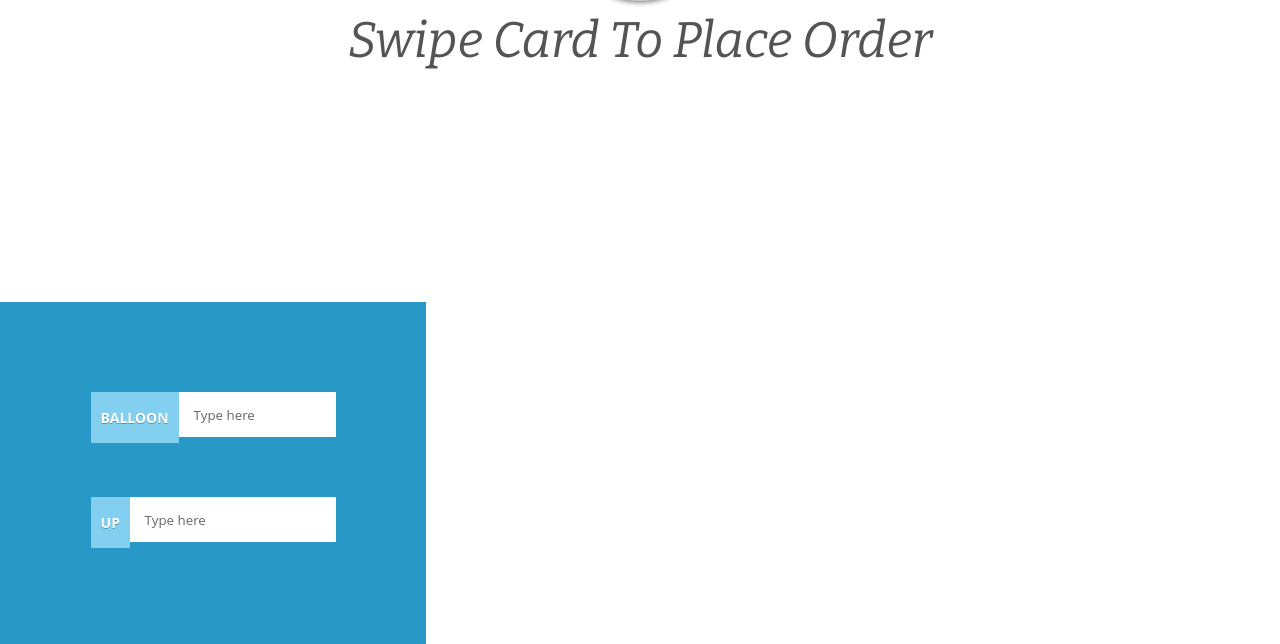
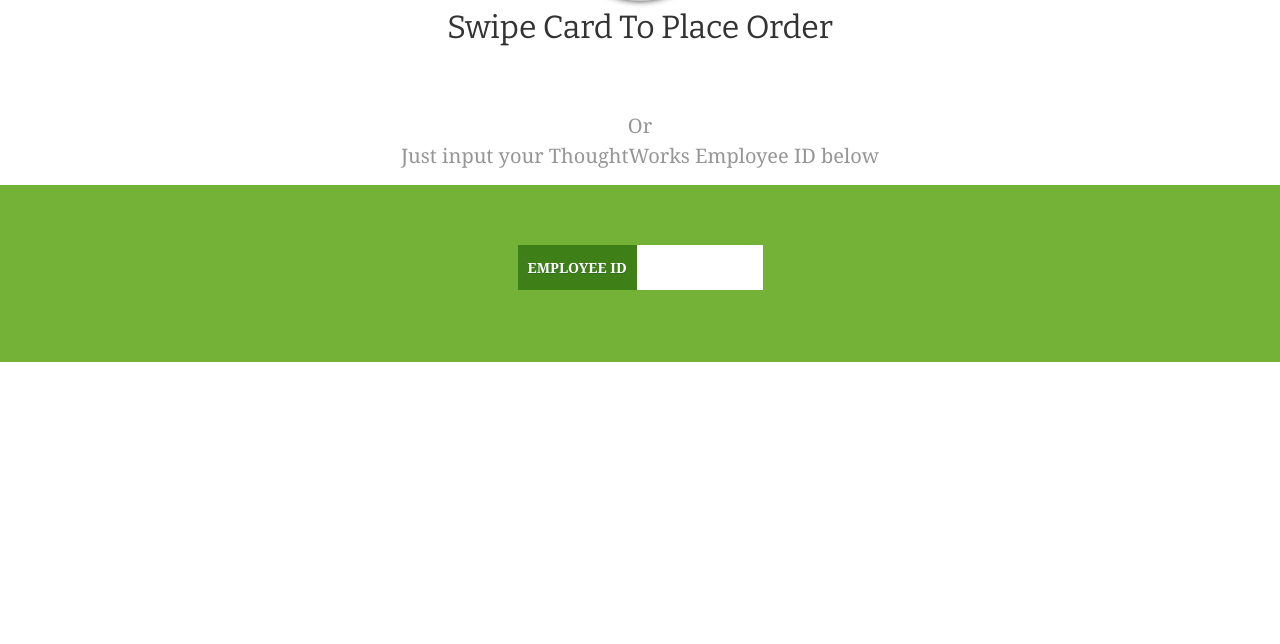
Before and after one commit to jaydeepc/juice_center, a plain HTML site: page juice_counter/src/index.html in a window 1280 px wide. Shown: the part 233-877 px from the top of the page. After the commit the page ends 800 px from the top, so only its background shows below. Drawn offline with nearby package versions, Linux system fonts and the light colour scheme.

Commit message:
JD | modified the alignment

```diff
--- a/juice_counter/src/css/demo.css
+++ b/juice_counter/src/css/demo.css
@@ -1,30 +1,14 @@
 body
 {
-    font-family: 'Open Sans' , sans-serif;
     padding: 0;
     margin: 0;
 }
 
-h1
-{
-    font-weight: 100;
-    font-size: 50px;
-    text-align: center;
-    color: #545454;
-    margin: 0;
-}
-h2
-{
-    font-weight: 100;
-    font-size: 20px;
-    text-align: center;
-    color: #969696;
-    margin-top: 10px;
-}
 
 .ppnl, .pn1, .pn2, .pn3, .pn4, .pn5, .pn6, .pn7
 {
-    padding: 60px 0;
+    padding: 30px 0;
+    margin-bottom: 50px;
 }
 .ppnl
 {
@@ -33,7 +17,7 @@ h2
 .pn1, .pn2, .pn3
 {
     float: left;
-    width: 33.3%;
+    width: 100%;
 }
 .pn1
 {
@@ -41,7 +25,8 @@ h2
 }
 .pn2
 {
-    background-color: #2898c6;
+    background-color: #74B237;
+    margin-top: -210px;
 }
 .pn3
 {
--- a/juice_counter/src/css/fancy-textbox.css
+++ b/juice_counter/src/css/fancy-textbox.css
@@ -34,10 +34,10 @@ label.label
 {
     position: absolute;
     display: inline-block;
-    padding: 15px 10px !important;
+    padding: 12px 10px !important;
     font-size: 14px;
     font-weight: bold;
-    background: #82cff0;
+    background: #3E7F17;
     color: #fff;
     border: 0;
     outline: 0;
--- a/juice_counter/src/index.html
+++ b/juice_counter/src/index.html
@@ -29,18 +29,17 @@
 <header class="header">
     <img src="images/avatar.jpg" width="236" height="435" class="avatar" />
     <h1>Swipe Card To Place Order</h1>
+    <h2>Or <p>Just input your ThoughtWorks Employee ID below</p></h2>
 </header>
+
 
 
 
 <div class="pn2">
     <ul class="list clearfix">
         <li>
-            <input type="text" data-animation="slide" id="balloon" data-label="Balloon" data-label-bg="#82cff0"
-                   data-label-color="#fff" data-mask="Type here" />
-        </li>
-        <li>
-            <input type="text" data-animation="up" id="up" data-label="Up" data-mask="Type here" />
+            <input type="text" data-animation="fade" id="balloon" data-label="Employee ID" data-label-bg="#82cff0"
+                   data-label-color="#fff" data-mask="" />
         </li>
     </ul>
 </div>
--- a/juice_counter/src/sass/style.scss
+++ b/juice_counter/src/sass/style.scss
@@ -26,7 +26,7 @@ h1 {
     padding: 5em 0 14em;
 
     h1 {
-        font-style: italic;
+        font-style: inherit;
     }
 }
 
@@ -36,3 +36,12 @@ h1 {
     width: 150px;
     height: 150px;
 }
+
+h2
+{
+    font-weight: 100;
+    font-size: 20px;
+    text-align: center;
+    color: #969696;
+    margin-top: 60px;
+}
```
Also changed, not shown: juice_counter/src/stylesheets/style.css.
